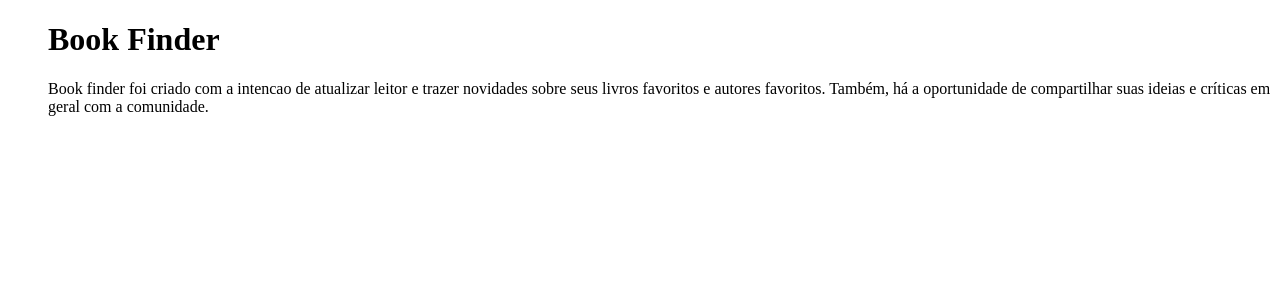
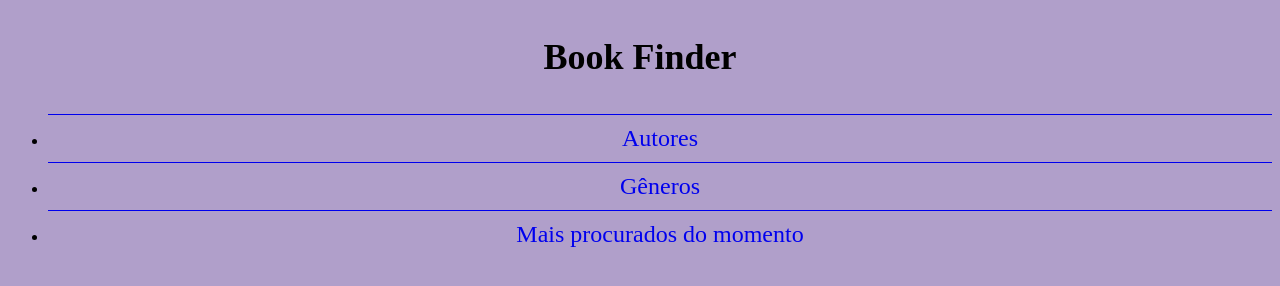
Before and after one commit to annesuve/2tri--Anne-2B, a plain HTML site: page index.html in a window 1280 px wide. Drawn offline with Linux system fonts and the light colour scheme.

Commit message:
Add files via upload

```diff
--- a/index.html
+++ b/index.html
@@ -6,9 +6,17 @@
     <meta name="viewport" content="width=device-width, initial-scale=1.0">
     <link rel="stylesheet" href="style.css">
     <title>Document</title>
-
+</head>
     <body>
-        <header>
-        <ul>
-          <h1> Book Finder </h1>
-         Book finder foi criado com a intencao de atualizar leitor e trazer novidades sobre seus livros favoritos e autores favoritos. Também, há a oportunidade de compartilhar suas ideias e críticas em geral com a comunidade.  </ul>
+        <header class="cabecalho">
+          <h1 class="cabecalho-titulo"> Book Finder</h1>
+          <nav class="cabecalho-menu">
+            <ul>
+              <li><a class="cabecalho-menu-item" href= "#">Autores</a></li>
+              <li><a class="cabecalho-menu-item" href= "#">Gêneros</a></li>
+              <li><a class="cabecalho-menu-item" href= "#">Mais procurados do momento</a></li>
+            </ul>
+          </nav>
+        </header>
+    </body>
+</html>
--- a/style.css
+++ b/style.css
@@ -0,0 +1,29 @@
+:root{
+    --cor-de-fundo: #B09FCA;
+
+}
+body {
+    background-color: var(--cor-de-fundo)
+}
+
+.cabecalho{
+    background-color: var(--cor=de-cabecalho)
+}
+
+.cabecalho-titulo {
+     font-size: 36px;
+     font-weight: 700;
+     padding: 12px;
+     text-align:center;
+}
+
+
+.cabecalho-menu-item{
+     display:block;
+     padding: 10px;
+     font-size: 24px;
+     text-decoration: none;
+     color-scheme: black;
+     text-align: center;
+     border-top: 1px solid;
+}
```
